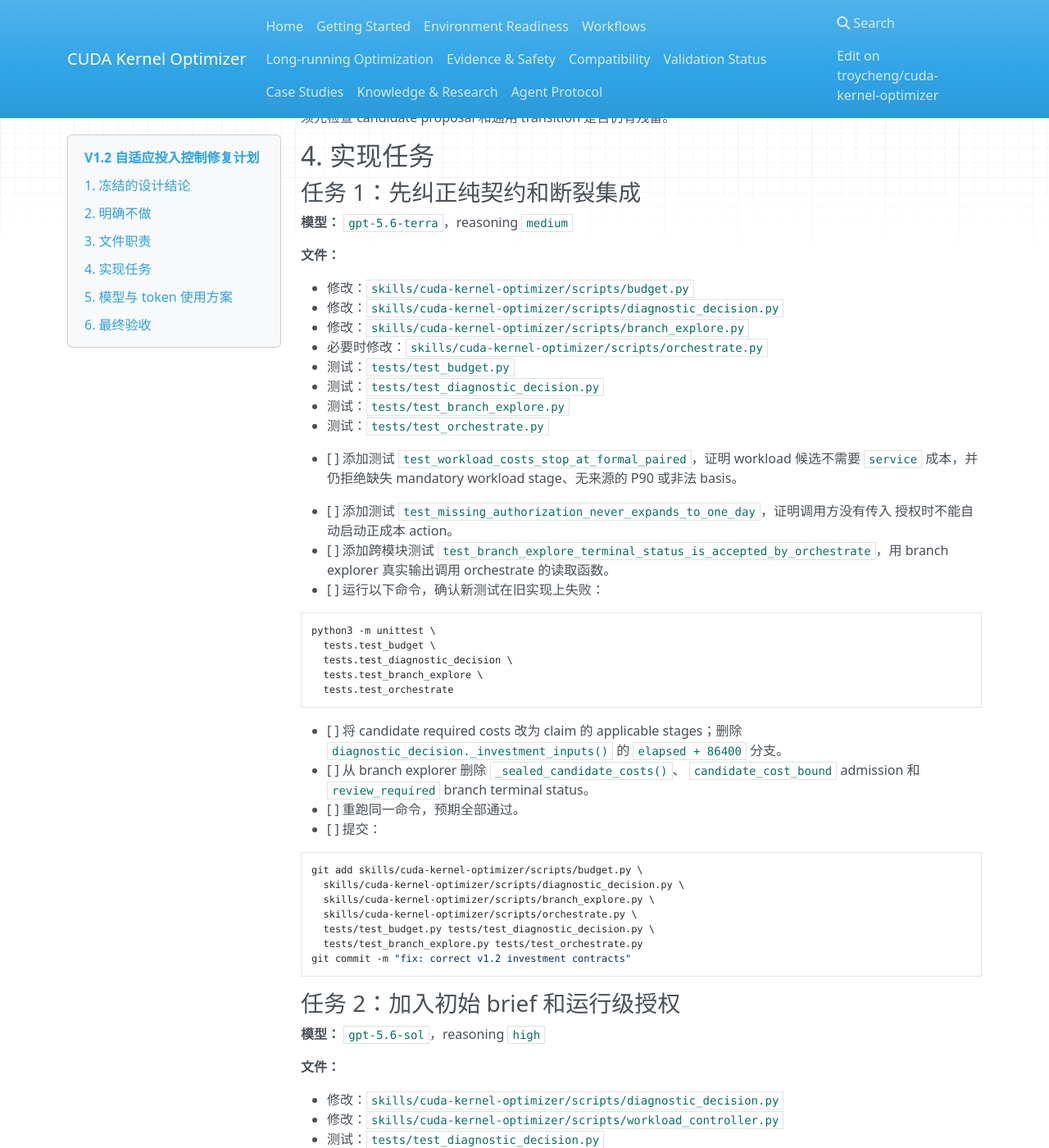
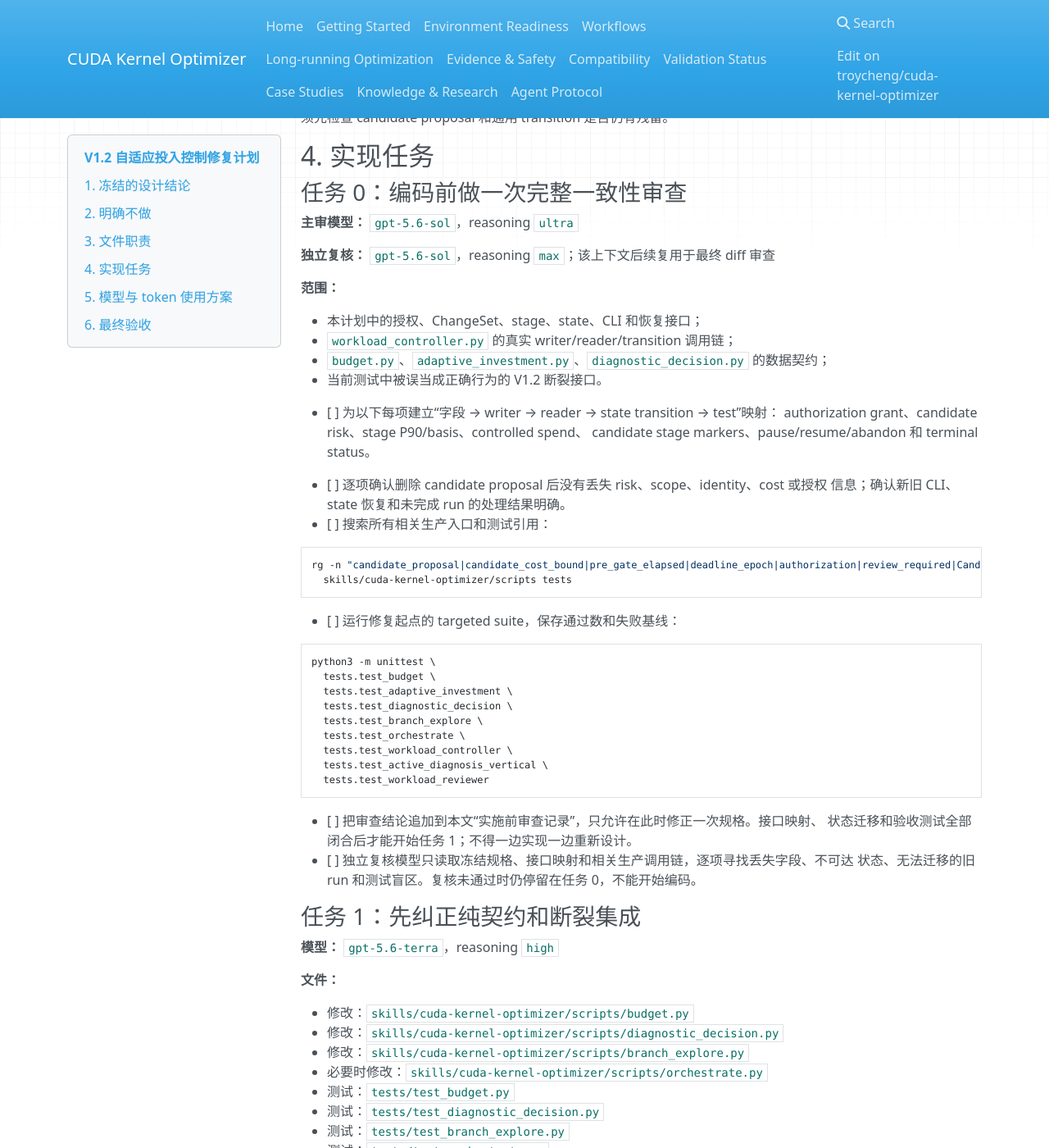
Before and after one commit to troycheng/cuda-kernel-optimizer, an MkDocs documentation site: the page built from docs/maintenance/v1.2-repair-design.md, in a window 1280 px wide and 1400 px high, scrolled down 4726 px. Shown: the whole window at 82% size. Built offline with MkDocs 1.6.1, drawn with Linux system fonts in a browser that asks for light colours; nearby versions of some CDN libraries; some of the changed text lies outside the part shown.

Commit message:
docs: strengthen v1.2 repair review gates

````diff
--- a/docs/maintenance/v1.2-repair-design.md
+++ b/docs/maintenance/v1.2-repair-design.md
@@ -14,7 +14,7 @@ Controller 每次只提交一个候选阶段，阶段完成后根据新证据和
 **技术栈：** Python 3 标准库、`unittest`、现有 content-addressed Controller state、
 现有 workload/evidence adapters。
 
-**代码基线：** `feature/v1.2-adaptive-investment`，修复前 HEAD `0af8054`。
+**代码基线：** V1.2 实现快照为 `0af8054`；冻结本计划后的修复起点为 `21491bd`。
 
 ---
 
@@ -232,9 +232,53 @@ candidate_stage_complete.json
 
 ## 4. 实现任务
 
+### 任务 0：编码前做一次完整一致性审查
+
+**主审模型：** `gpt-5.6-sol`，reasoning `ultra`
+
+**独立复核：** `gpt-5.6-sol`，reasoning `max`；该上下文后续复用于最终 diff 审查
+
+**范围：**
+
+- 本计划中的授权、ChangeSet、stage、state、CLI 和恢复接口；
+- `workload_controller.py` 的真实 writer/reader/transition 调用链；
+- `budget.py`、`adaptive_investment.py`、`diagnostic_decision.py` 的数据契约；
+- 当前测试中被误当成正确行为的 V1.2 断裂接口。
+
+- [ ] 为以下每项建立“字段 → writer → reader → state transition → test”映射：
+  authorization grant、candidate risk、stage P90/basis、controlled spend、
+  candidate stage markers、pause/resume/abandon 和 terminal status。
+- [ ] 逐项确认删除 candidate proposal 后没有丢失 risk、scope、identity、cost 或授权
+  信息；确认新旧 CLI、state 恢复和未完成 run 的处理结果明确。
+- [ ] 搜索所有相关生产入口和测试引用：
+
+```bash
+rg -n "candidate_proposal|candidate_cost_bound|pre_gate_elapsed|deadline_epoch|authorization|review_required|CandidateGate" \
+  skills/cuda-kernel-optimizer/scripts tests
+```
+
+- [ ] 运行修复起点的 targeted suite，保存通过数和失败基线：
+
+```bash
+python3 -m unittest \
+  tests.test_budget \
+  tests.test_adaptive_investment \
+  tests.test_diagnostic_decision \
+  tests.test_branch_explore \
+  tests.test_orchestrate \
+  tests.test_workload_controller \
+  tests.test_active_diagnosis_vertical \
+  tests.test_workload_reviewer
+```
+
+- [ ] 把审查结论追加到本文“实施前审查记录”，只允许在此时修正一次规格。接口映射、
+  状态迁移和验收测试全部闭合后才能开始任务 1；不得一边实现一边重新设计。
+- [ ] 独立复核模型只读取冻结规格、接口映射和相关生产调用链，逐项寻找丢失字段、不可达
+  状态、无法迁移的旧 run 和测试盲区。复核未通过时仍停留在任务 0，不能开始编码。
+
 ### 任务 1：先纠正纯契约和断裂集成
 
-**模型：** `gpt-5.6-terra`，reasoning `medium`
+**模型：** `gpt-5.6-terra`，reasoning `high`
 
 **文件：**
 
@@ -283,7 +327,7 @@ git commit -m "fix: correct v1.2 investment contracts"
 
 ### 任务 2：加入初始 brief 和运行级授权
 
-**模型：** `gpt-5.6-sol`，reasoning `high`
+**模型：** 继续使用任务 0 的 `gpt-5.6-sol ultra` 上下文
 
 **文件：**
 
@@ -319,7 +363,7 @@ git commit -m "feat: add run-level investment authorization"
 
 ### 任务 3：把墙上时间改成可证明的实际 spend
 
-**模型：** 继续使用任务 2 的 `gpt-5.6-sol high` 上下文
+**模型：** 继续使用任务 0 的 `gpt-5.6-sol ultra` 上下文
 
 **文件：**
 
@@ -358,7 +402,7 @@ git commit -m "fix: account only sealed execution spend"
 
 ### 任务 4：把 CandidateGate 改成可提交的单阶段控制
 
-**模型：** 继续使用任务 2 的 `gpt-5.6-sol high` 上下文
+**模型：** 继续使用任务 0 的 `gpt-5.6-sol ultra` 上下文
 
 **文件：**
 
@@ -402,7 +446,7 @@ git commit -m "refactor: checkpoint candidate validation stages"
 
 ### 任务 5：删除 candidate proposal 和过度恢复协议
 
-**模型：** 继续使用任务 2 的 `gpt-5.6-sol high` 上下文
+**模型：** 继续使用任务 0 的 `gpt-5.6-sol ultra` 上下文
 
 **文件：**
 
@@ -440,7 +484,7 @@ git commit -m "refactor: remove candidate proposal lifecycle"
 
 ### 任务 6：封闭 diagnosis 发布和 reviewer 外发边界
 
-**模型：** 继续使用任务 2 的 `gpt-5.6-sol high` 上下文
+**模型：** 继续使用任务 0 的 `gpt-5.6-sol ultra` 上下文
 
 **文件：**
 
@@ -475,9 +519,9 @@ git commit -m "fix: seal diagnosis and reviewer boundaries"
 
 ### 任务 7：整体回归、独立审查和文档同步
 
-**实现模型：** 任务 1 的 `gpt-5.6-terra medium` 复用上下文
+**实现模型：** 任务 1 的 `gpt-5.6-terra high` 复用上下文
 
-**独立审查：** `gpt-5.6-sol`，reasoning `xhigh`
+**独立审查：** 复用任务 0 的 `gpt-5.6-sol max` 独立复核上下文
 
 **文件：**
 
@@ -544,15 +588,16 @@ git commit -m "docs: describe adaptive investment control"
 
 ## 5. 模型与 token 使用方案
 
-### 5.1 只建立三个实现上下文
+### 5.1 只建立三个执行上下文
 
 | 上下文 | 模型与强度 | 任务 | 原因 |
 |---|---|---|---|
-| A | `gpt-5.6-terra medium` | 任务 1、7 的机械部分 | 文件边界清楚，主要是契约、测试和文档；不值得反复使用最高强度。 |
-| B | `gpt-5.6-sol high` | 任务 2～6 | 授权、state、恢复、诊断发布和删除旧协议高度耦合，必须由同一个高能力模型连续完成。 |
-| C | `gpt-5.6-sol xhigh` | 最终一次独立审查 | 只看最终修复 diff 和冻结规格，专门找遗漏；不参与实现。 |
+| A | `gpt-5.6-terra high` | 任务 1、7 的机械部分 | 契约修复和文档范围明确，但仍提高一档推理，避免把错误测试继续固化。 |
+| B | `gpt-5.6-sol ultra` | 任务 0 主审、任务 2～6 | 授权、state、恢复、诊断发布和旧协议删除高度耦合；错误会扩散到整个 Controller，值得一次使用最高强度。 |
+| C | `gpt-5.6-sol max` | 任务 0 独立复核、任务 7 最终审查 | 不参与实现；在编码前审查规格和调用链，编码后复用同一上下文审查最终 diff。 |
 
-不使用 `max` 或 `ultra`。不为每个测试或小函数创建新代理。任务 2～6 不并行，因为它们
+不限制使用 `max` 或 `ultra`，但只把它们用在错误代价最高的边界。这里优先减少总返工，
+而不是压低单次推理成本。不为每个测试或小函数创建新代理。任务 2～6 不并行，因为它们
 共同修改 Controller state；并行会增加冲突、重复阅读和返工。
 
 ### 5.2 每个上下文只加载必要材料
@@ -574,7 +619,7 @@ orchestrate.py 的 branch status 部分
 
 ```text
 docs/maintenance/v1.2-current-flow.md
-本计划的设计结论、文件职责和任务 2～6
+本计划的设计结论、文件职责和任务 0、2～6
 workload_controller.py 的 start_run、active diagnosis、register/evaluate/resume 路径
 adaptive_investment.py
 budget.py 的 CandidateGate
@@ -585,9 +630,9 @@ budget.py 的 CandidateGate
 
 ```text
 本计划的设计结论、明确不做和最终验收
-git diff 0af8054..修复后的 HEAD
-targeted/full suite 摘要
-已知限制
+任务 0 生成的字段 writer/reader/transition/test 映射
+任务 0 时：相关生产调用链和修复前 targeted suite 摘要
+任务 7 时：git diff 21491bd..修复后的 HEAD、最终测试摘要和已知限制
 ```
 
 创建执行代理时使用 fresh context，不传完整对话。实现者通过计划和当前文件获取事实，
@@ -595,14 +640,15 @@ targeted/full suite 摘要
 
 ### 5.3 token 约束
 
-1. 主代理只负责任务边界、状态检查、提交范围和最终发布；不重复讲解实现。
-2. 每个实现上下文只读一次冻结计划；文件只有在发生修改或验证需要时重读。
-3. targeted tests 在每个 commit 前运行；完整 suite 只在任务 7 运行一次。
-4. 测试失败先看首个真实失败，不把相同根因交给多个模型重复分析。
-5. 高强度模型只处理 Controller state、授权、恢复协议和最终审查；纯契约修复、文档
-   与测试数更新由 medium 模型完成。
-6. 外部 AI 只做一次最终挑战，不在普通候选或每个 commit 后调用。
-7. 任何实现如果要求新增 schema、第二套 candidate snapshot 或第四种事务框架，立即
+1. 先保证设计和实现闭合，再节省 token；不得用低强度模型反复试错替代一次高质量判断。
+2. 主代理只负责任务边界、状态检查、提交范围和最终发布；不重复讲解实现。
+3. 每个实现上下文只读一次冻结计划；文件只有在发生修改或验证需要时重读。
+4. targeted tests 在每个 commit 前运行；完整 suite 只在任务 7 运行一次。
+5. 测试失败先看首个真实失败，不把相同根因交给多个模型重复分析。
+6. max/ultra 只处理编码前一致性、Controller state、授权、恢复协议和最终审查；纯契约
+   修复、文档与测试数更新由 `gpt-5.6-terra high` 完成。
+7. 外部 AI 只做一次最终挑战，不在普通候选或每个 commit 后调用。
+8. 任何实现如果要求新增 schema、第二套 candidate snapshot 或第四种事务框架，立即
    停止并回到本计划检查范围，不让局部实现继续扩张。
 
 ## 6. 最终验收
````
Also changed, not shown: other parts of docs/maintenance/v1.2-repair-design.md (+2 -2 lines).
